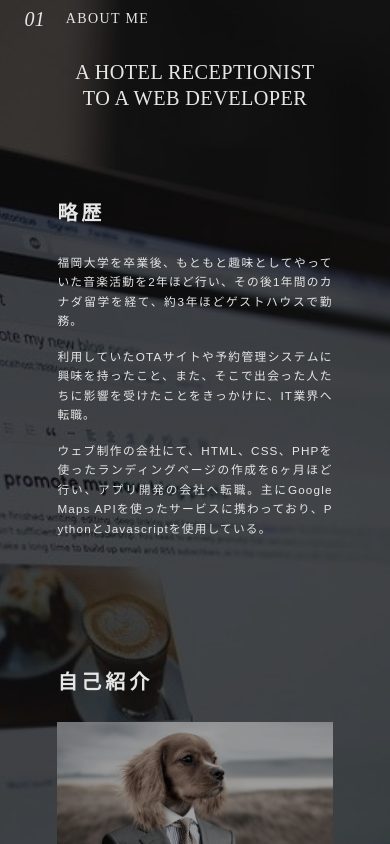
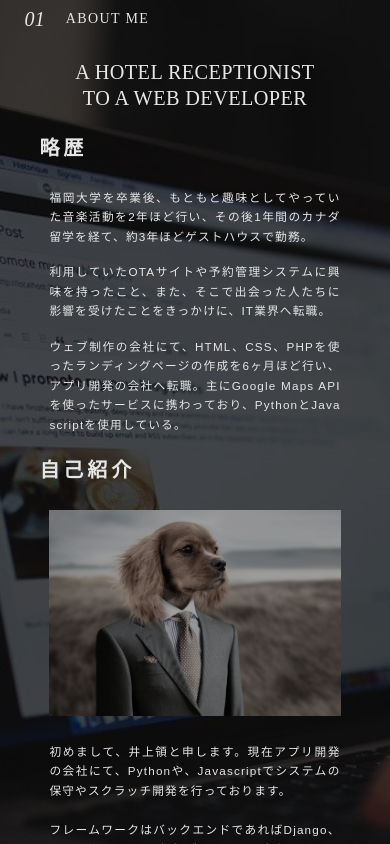
Before and after one commit to lnoueryo/mypage, a Nuxt app: page / in a window 390 px wide. Shown: the part 880-1724 px from the top of the page. Built offline with nearby package versions, Linux system fonts and the light colour scheme; a web font is replaced by a local one.

Commit message:
画面調整

```diff
--- a/components/SectionContainer.vue
+++ b/components/SectionContainer.vue
@@ -32,7 +32,7 @@ export default {
 }
 
 .main-content-container {
-  margin: 15px;
+  margin: 30px 15px;
   position: relative;
 }
 
@@ -40,5 +40,9 @@ export default {
   .title-container {
     padding: 30px 0;
   }
+.main-content-container {
+  margin: 0 15px;
+  position: relative;
+}
 }
 </style>
--- a/components/views/CurriculumVitae.vue
+++ b/components/views/CurriculumVitae.vue
@@ -16,7 +16,7 @@
           </transition>
         </template>
         <template #content>
-          <div>
+          <div class="mt-4">
             <TabDescription :items="curriculumVitae" />
             <p class="tra link rel z-1">
               <a @click="onClickCurriculumVitae" target="_blank" :href="CurriculumVitaeURL">
--- a/components/views/portfolio/Main.vue
+++ b/components/views/portfolio/Main.vue
@@ -72,7 +72,7 @@ export default {
 }
 </script>
 
-<style lang="scss">
+<style lang="scss" scoped>
 
 .bottom-content {
   display: flex;
```
